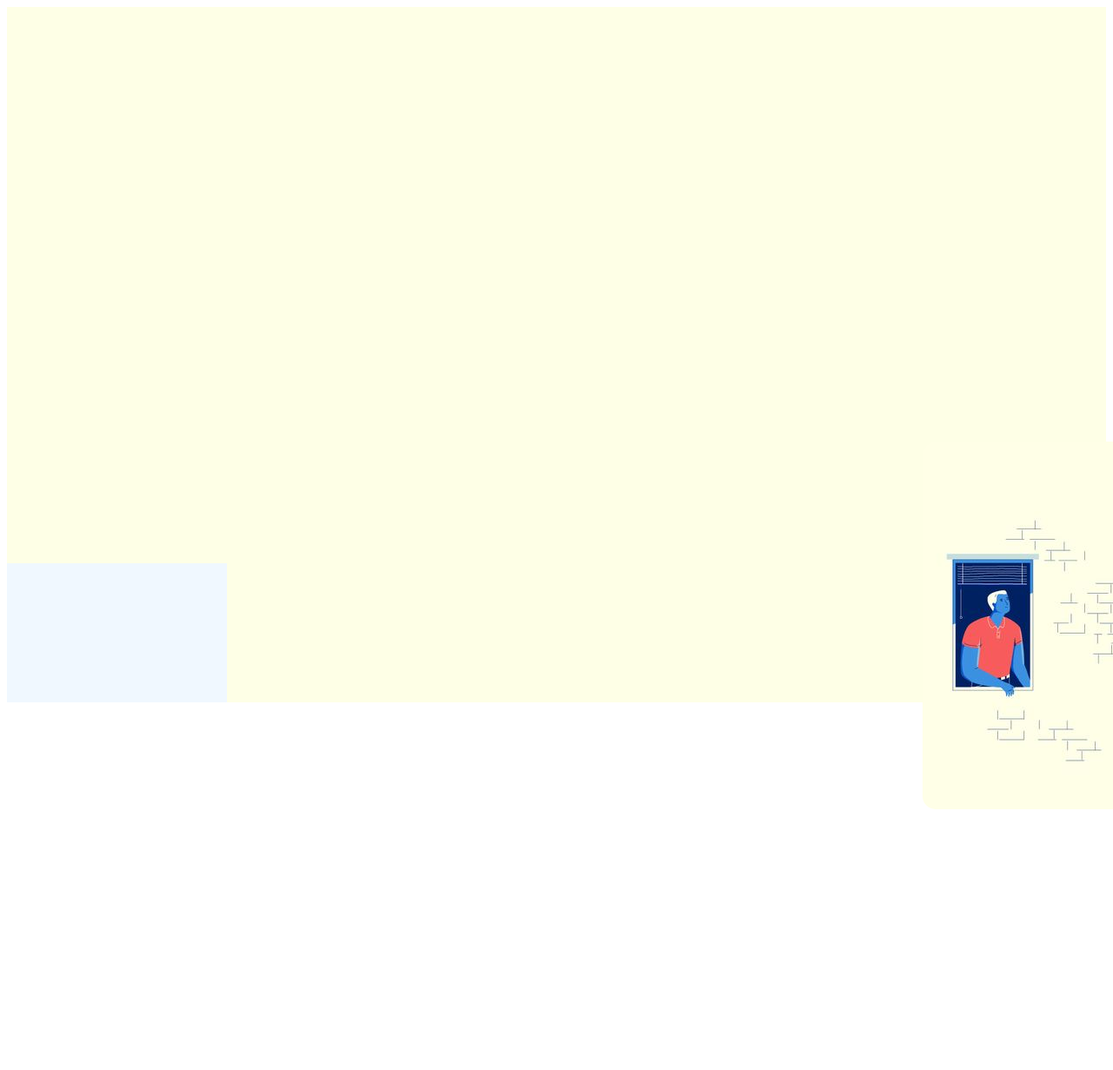
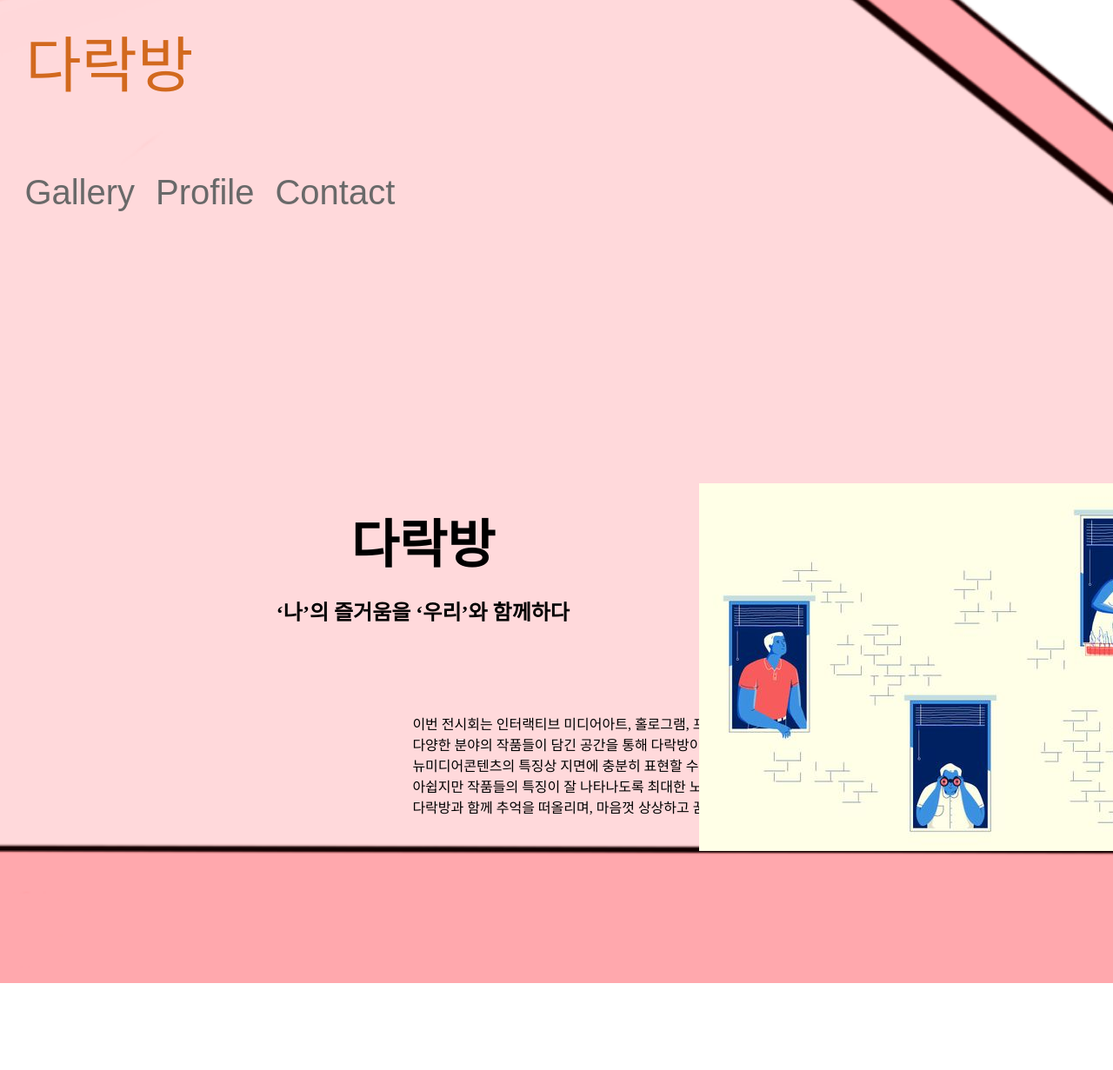
Before and after one commit to dudejrtjdrp/Newmedia_Festival, a plain HTML site: page index.html in a window 1280 px wide. Shown: the top 1231 px of the page at 87% size. Before the commit the page ends 935 px from the top, so only its background shows below. Drawn offline with Linux system fonts and the light colour scheme; a web font is replaced by a local one.

Commit message:
reimage
이미지는 교체할 예정임
일단 ui 잡는중

```diff
--- a/index.html
+++ b/index.html
@@ -1,55 +1,136 @@
-<!DOCTYPE html>
-<html>
-<head>
-  <title>NEWMEDIA FESTIVAL 2019</title>
-  <meta charset="utf-8" />
+<!doctype html>
+<title>CSS Grid Template 2</title>
+<style>
+    @import url(http://fonts.googleapis.com/earlyaccess/hanna.css);
+    @import url(http://fonts.googleapis.com/earlyaccess/jejugothic.css);
 
-    <style>
-
-    .container {
+body {
   display: grid;
+  grid-template-areas:
+    "header header header"
+    "nav article ads"
+    "footer footer footer";
+  grid-template-rows: 80px 1fr 200px;
+  grid-template-columns: 20% 1fr 15%;
+  grid-row-gap: 10px;
+  grid-column-gap: 10px;
   height: 100vh;
-    grid-template-columns:
-        [left-navbar-start] 20%
-        [left-navbar-end content-start] 60%
-        [content-end right-sidebar-start] 20%
-        [right-sidebar-end];
-    grid-template-rows:
-        [body-start] 80%
-        [body-end footer-start] 20%
-        [footer-end];
-        background-color: #FEFFE6;
+  margin: 0;
+  background-image: url(1.png);
+  background-size:2600px;
+  background-repeat: no-repeat;
+  background-position: center;
+  }
+header, footer, article, nav, div {
+  padding: 1.2em;
 
   }
-        .content img{
-            margin-top: 500px;
-            margin-left: 800px;
-            /*border: 10px solid yellow; */
-            border-radius: 15px 15px 15px 15px;
+#pageHeader {
+  grid-area: header;
   }
-        .footer{
-            background-color: aliceblue;
+#pageFooter {
+  grid-area: footer;
+  }
+#mainArticle {
+  grid-area: article;
+  }
+#mainNav {
+  grid-area: nav;
+  }
+#siteAds {
+  grid-area: ads;
+  }
+    #logof{
+        font-size: 70px;
+        color:chocolate;
+        font-family: 'Hanna', sans-serif;
+        text-decoration: none;
+        margin-left: 10px;
+        margin-top : 20px;
+    }
+    a{
+        text-decoration: none;
+     }
+    #menu{
+        margin-left: -30px;
+        margin-top: 60px;
 
+    }
+    #menuf{
+        font-size: 40px;
+        color:dimgrey;
+        font-family: 'Jeju Gothic', sans-serif;
+        text-decoration: none;
+        margin-left: 20px;
+        margin-top : 20px;
+    }
+
+
+    #main{
+        margin-left: -700px;
+        margin-top: 400px;
+        text-align: center;
+    }
+    #main img{
+
+        margin-left: 1200px;
+        margin-top: -400px;
+    }
+    #main h1{
+        font-size: 60px;
+    }
+    #main h2{
+        margin-top: -30px;
+        margin-bottom: 100px;
+    }
+    #main p{
+        margin-left: 870px;
+        text-align: left;
+    }
+/* Stack the layout on small devices/viewports. */
+@media all and (max-width: 575px) {
+  body {
+    grid-template-areas:
+      "header"
+      "article"
+      "ads"
+      "nav"
+      "footer";
+    grid-template-rows: 80px 1fr 70px 1fr 70px;
+    grid-template-columns: 1fr;
+ }
 }
 
 </style>
-
-
-</head>
-
 <body>
 
-    <div class="container">
-        <div class="left-navbar"></div>
-        <div class="content">
-            <img src="main.jpg">
+  <header id="pageHeader">
 
+      <a href="index.html"><span id="logof">다락방</span></a>
+      <div id="menu">
+      <a href="#1.html"><span id="menuf">Gallery</span></a>
+      <a href="#2.html"><span id="menuf">Profile</span></a>
+      <a href="#3.html"><span id="menuf">Contact</span></a>
     </div>
 
-        <div class="right-sidebar"></div>
-        <div class="footer"></div>
+    </header>
+  <article id="mainArticle">
+      <div id="main">
+      <h1>다락방</h1>
+          <h2>‘나’의 즐거움을 ‘우리’와 함께하다</h2>
+          <p>이번 전시회는 인터랙티브 미디어아트, 홀로그램, 프로젝션 맵핑, 게임 AR 등<br>
+             다양한 분야의 작품들이 담긴 공간을 통해 다락방이 지닌 즐거움과 아늑함을 선사합니다.<br>
+             뉴미디어콘텐츠의 특징상 지면에 충분히 표현할 수 없는 부분들이 많아 <br>
+             아쉽지만 작품들의 특징이 잘 나타나도록 최대한 노력했습니다.<br>
+             다락방과 함께 추억을 떠올리며, 마음껏 상상하고 꿈꿀 수 있는 시간이 되길 바라봅니다.
+          </p>
+         <img src="main.jpg">
           </div>
 
 
+    </article>
+  <nav id="mainNav"></nav>
+  <div id="siteAds"></div>
+  <footer id="pageFooter"></footer>
+
 </body>
-</html>
```
Also changed, not shown: 1.png (added). Lines whose indentation alone changed are shown as unchanged.
